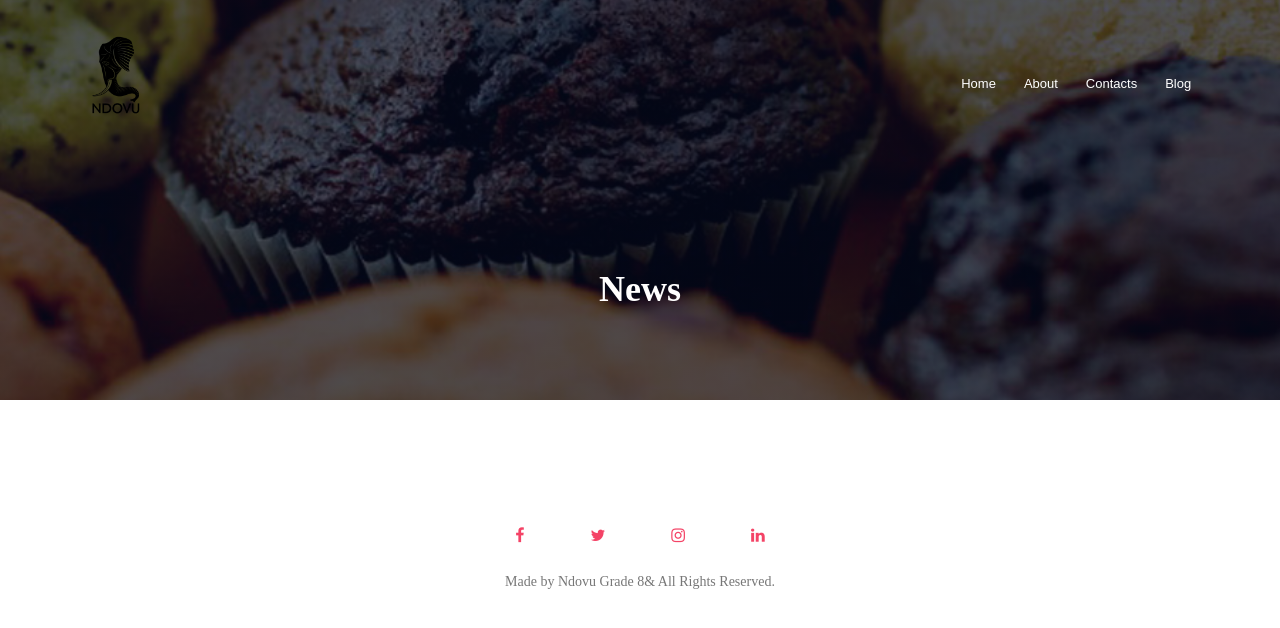
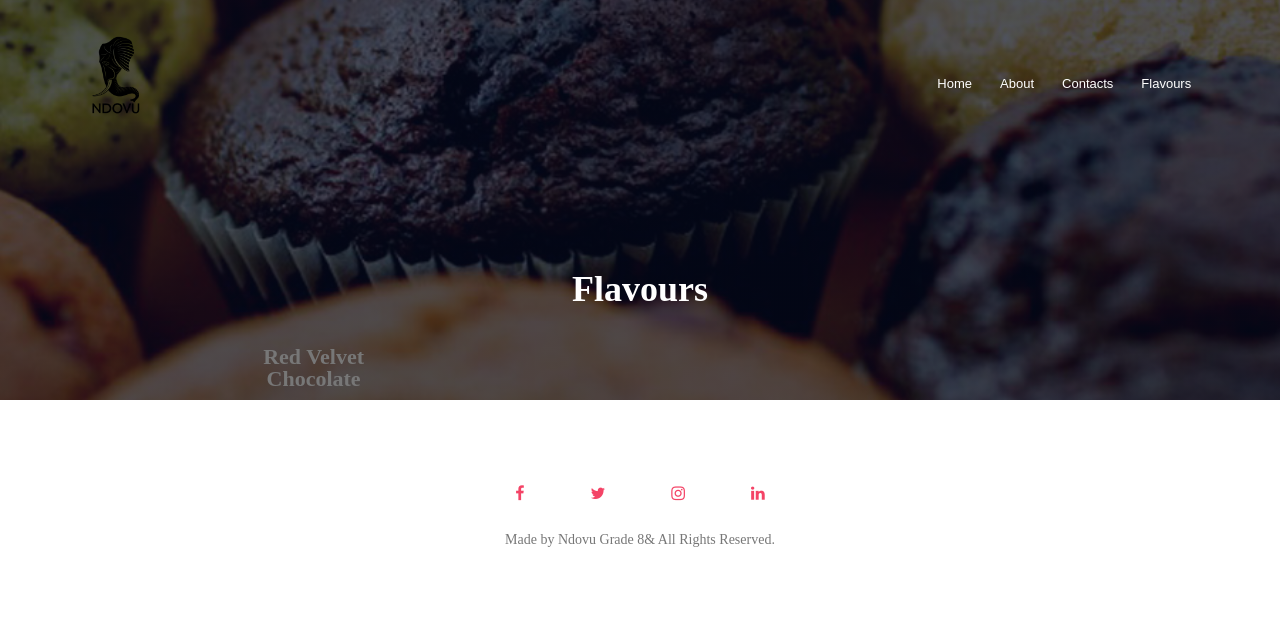
Before and after one commit to kmn-labs/Muffins-website, a plain HTML site: page blog.html in a window 1280 px wide. Drawn offline with Linux system fonts and the light colour scheme.

Commit message:
Add files via upload

```diff
--- a/blog.html
+++ b/blog.html
@@ -15,17 +15,19 @@
               <li><a href="index.html">Home</a></li>
               <li><a href="about.html">About</a></li>
               <li><a href="contacts.html">Contacts</a></li>
-              <li><a href="blog.html">Blog</a></li>
+              <li><a href="blog.html">Flavours</a></li>
 
 
            </ul>
         </div>
      </nav>
-     <h1>News</h1>
+     <h1>Flavours</h1>
      <section class="blog-content">
         <div class="row">
             <div class="blog-center">
-                <p>Chocolate</p>
+               <p>
+                  <b>Red Velvet<br>Chocolate<br>
+               </p>
             </div>
         </div>
      </section>
--- a/style.css
+++ b/style.css
@@ -202,11 +202,13 @@ h3{
 }
 .blog-center{
     display: flex;
+
 }
 .blog-center p{
-    position: relative;
-    top: 275px;
-    left: -275px;
+    font-size:22px;
+    position: fixed;
+    bottom: 400px;
+    right: 906px;
 }
 /*......Contacts.....*/
 .contacts{
```
Also changed, not shown: about.html (+3 -2 lines), contacts.html (+3 -3 lines), index.html (+1 -1 lines).
